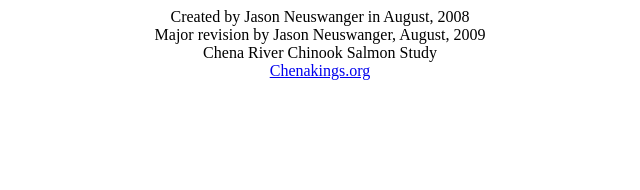
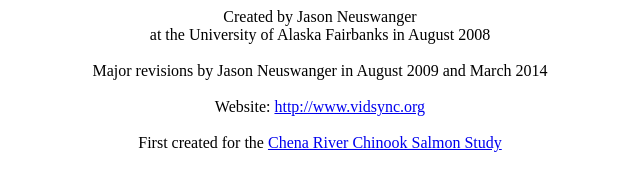
Before and after one commit to JasonNeuswanger/VidSync, a plain HTML site: page Credits.html in a window 1280 px wide. Shown: the whole page, without its empty margins (320-960 px from the left). Drawn offline with Linux system fonts and the light colour scheme.

Commit message:
Tweaked preferences pane and credits page

```diff
--- a/Credits.html
+++ b/Credits.html
@@ -1,9 +1,9 @@
 <html><head><title>Credits</title></head>
 <body>
 <center>
-Created by Jason Neuswanger in August, 2008<br/>
-Major revision by Jason Neuswanger, August, 2009<br/>
-Chena River Chinook Salmon Study<br/>
-<a href="http://www.chenakings.org">Chenakings.org</a><br/>
+Created by Jason Neuswanger<br/>at the University of Alaska Fairbanks in August 2008<br/><br/>
+Major revisions by Jason Neuswanger in August 2009 and March 2014<br/><br/>
+Website: <a href="http://www.vidsync.org">http://www.vidsync.org</a><br/><br/>
+First created for the <a href="http://www.chenakings.org">Chena River Chinook Salmon Study</a><br/>
 </body>
 </html>
```
Also changed, not shown: 2 other files.
